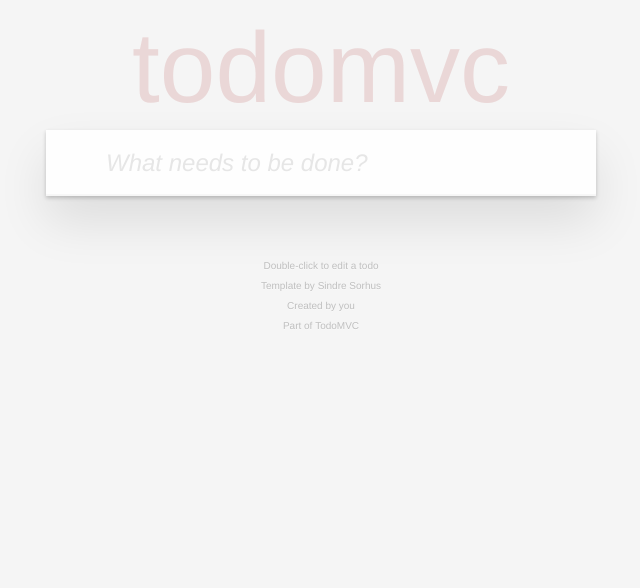
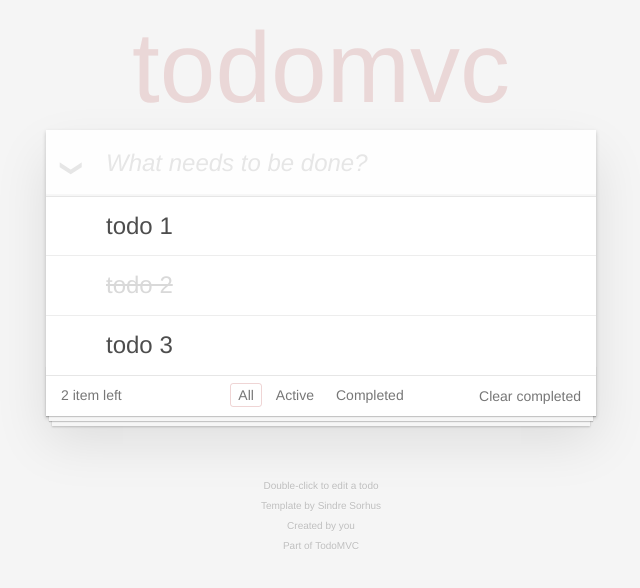
Before and after one commit to CKClassroom/todo-mvc-solution, an Angular app: page / in a window 1280 px wide. Shown: the top 588 px of the page, without its empty margins (319-959 px from the left). Built offline with nearby package versions, Linux system fonts and the light colour scheme.

Commit message:
建立 filter pipe

```diff
--- a/src/app/app.component.ts
+++ b/src/app/app.component.ts
@@ -10,8 +10,27 @@
   newTodoPlaceholder = 'What needs to be done?';
 
   newTodo = '';
-  todos: Todo[] = [];
-  maxId = 0;
+  todos: Todo[] = [
+    {
+      id: 1,
+      item: 'todo 1',
+      isCompleted: false,
+      isEditing: false
+    },
+    {
+      id: 2,
+      item: 'todo 2',
+      isCompleted: true,
+      isEditing: false
+    },
+    {
+      id: 3,
+      item: 'todo 3',
+      isCompleted: false,
+      isEditing: false
+    }
+  ];
+  maxId = 3;
   toggleStatus;
 
   get uncompletedCount() {
--- a/src/app/app.module.ts
+++ b/src/app/app.module.ts
@@ -2,9 +2,10 @@
 import { NgModule } from '@angular/core';
 import { FormsModule } from '@angular/forms';
 import { AppComponent } from './app.component';
+import { FilterPipe } from './filter.pipe';
 
 @NgModule({
-  declarations: [AppComponent],
+  declarations: [AppComponent, FilterPipe],
   imports: [BrowserModule, FormsModule],
   providers: [],
   bootstrap: [AppComponent]
--- /dev/null
+++ b/src/app/filter.pipe.ts
@@ -0,0 +1,12 @@
+import { Pipe, PipeTransform } from '@angular/core';
+
+@Pipe({
+  name: 'filter'
+})
+export class FilterPipe implements PipeTransform {
+
+  transform(value: any, args?: any): any {
+    return null;
+  }
+
+}
```
Also changed, not shown: 1 other file (tests, documents, lock files or other folders).
